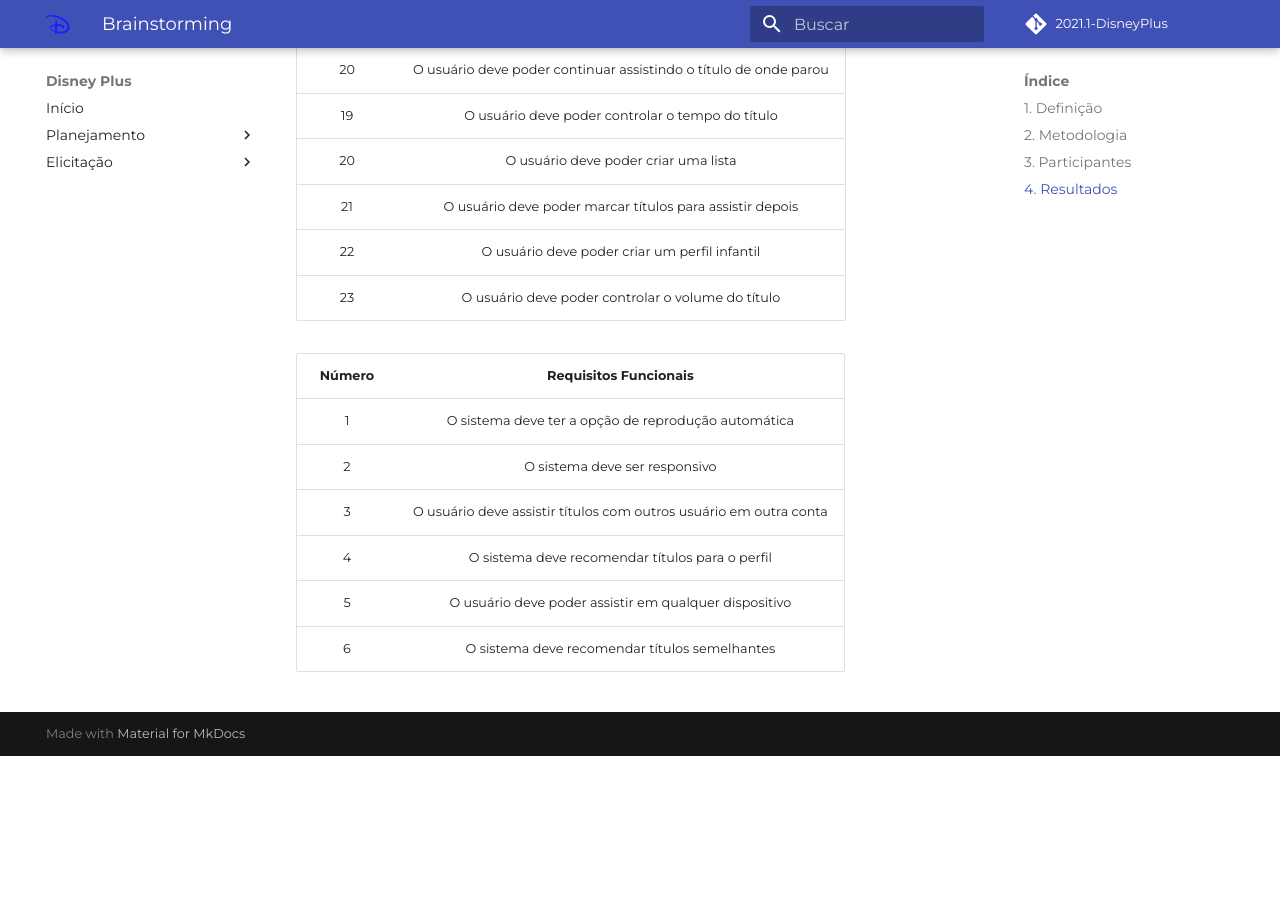
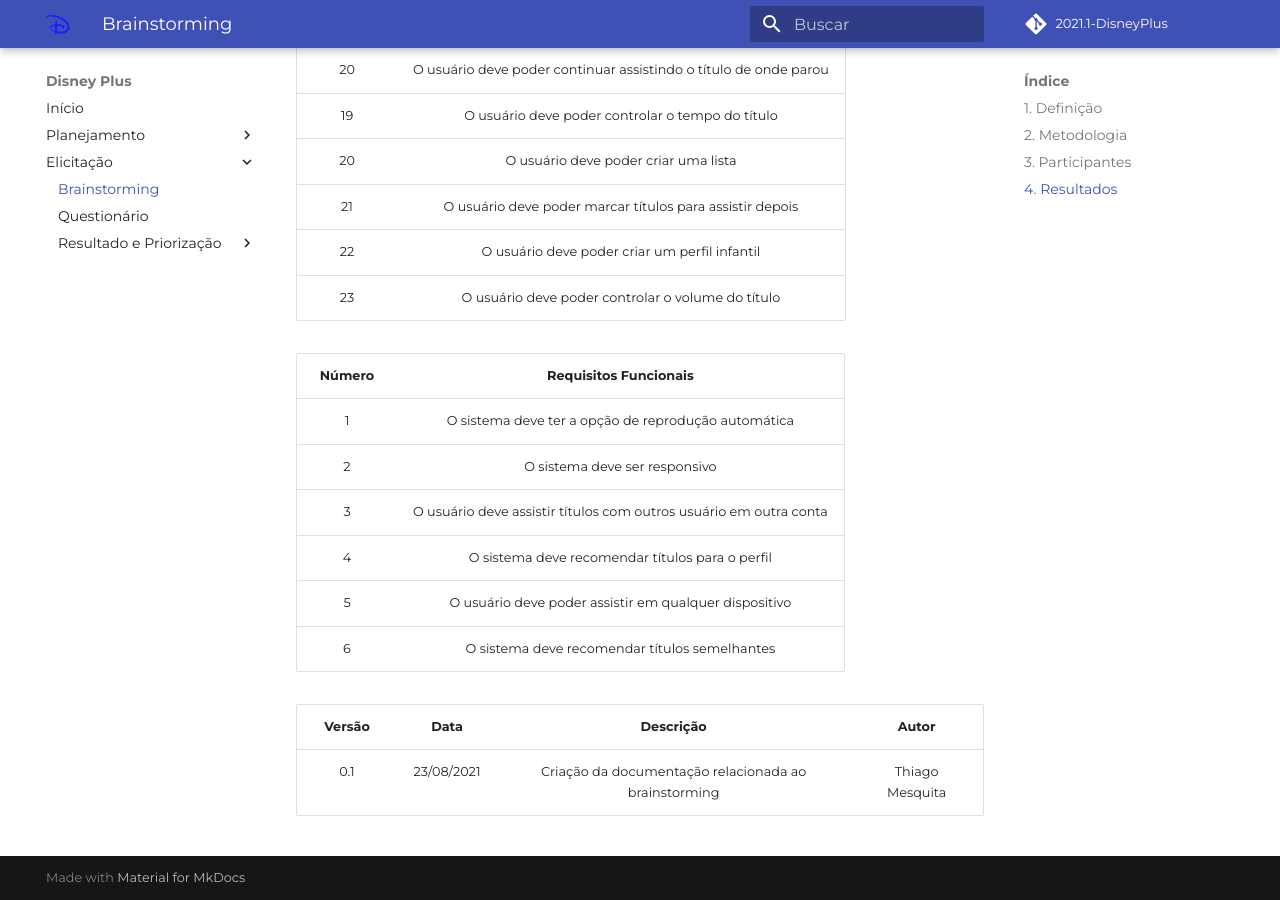
Before and after one commit to Requisitos-de-Software/2021.1-DisneyPlus, an MkDocs documentation site: the page built from docs/elicitacao/brainstorm.md, in a window 1280 px wide and 900 px high, scrolled down 1959 px. Built offline with MkDocs 1.6.1 and Material for MkDocs 9.7.7, drawn with Linux system fonts in a browser that asks for light colours; some web fonts are replaced; comment, search, counter and statistics services are not loaded; before the commit the page ends 2715 px from its top, so only the background shows below that.

Commit message:
added brainstorming to mkdocs.yml

```diff
--- a/docs/elicitacao/brainstorm.md
+++ b/docs/elicitacao/brainstorm.md
@@ -54,3 +54,8 @@
 | 4    | O sistema deve recomendar títulos para o perfil   |
 | 5    | O usuário deve poder assistir em qualquer dispositivo   |
 | 6    | O sistema deve recomendar títulos semelhantes   |
+
+
+| Versão | Data       | Descrição                                           | Autor        |
+| ------ | ---------- | --------------------------------------------------- | ------------ |
+| 0.1    | 23/08/2021 | Criação da documentação relacionada ao brainstorming | Thiago Mesquita |
--- a/mkdocs.yml
+++ b/mkdocs.yml
@@ -23,6 +23,7 @@
   - Planejamento:
       - Metodologia: planejamento/metodologia.md
   - Elicitação:
+      - Brainstorming: elicitacao/brainstorm.md
       - Questionário: elicitacao/questionario.md
       - Resultado e Priorização:
          - MoSCoW: elicitacao/moscow.md
```
